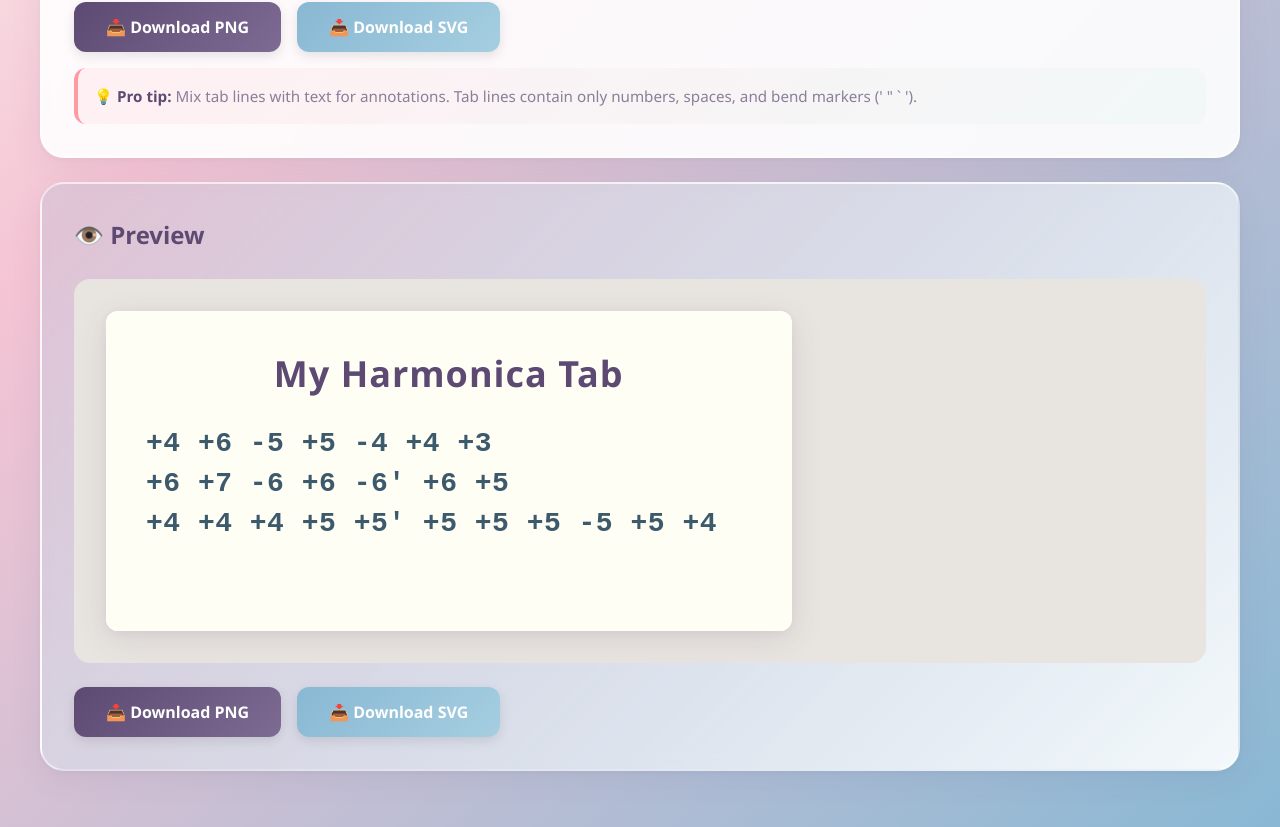
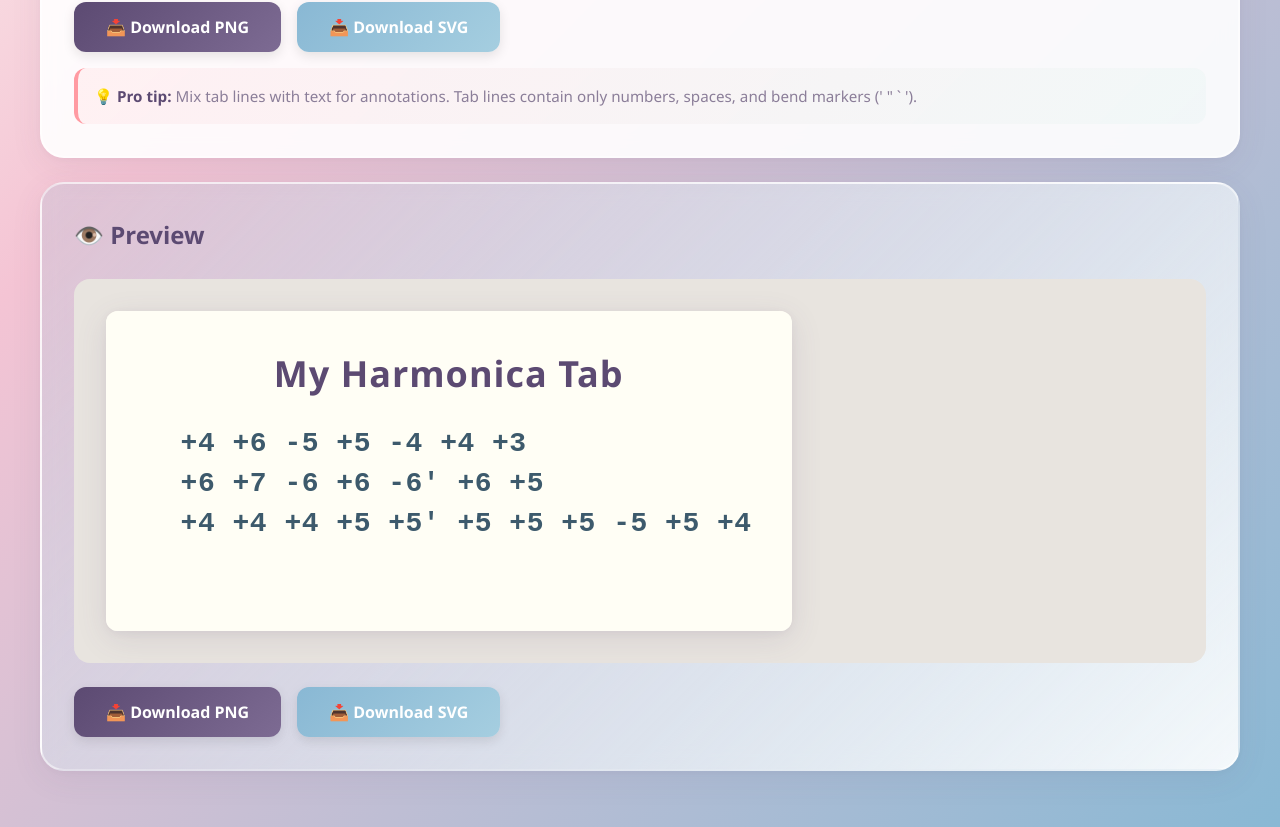
Before and after one commit to jjsalinas/harmonica-tabs-image-app, a React (Vite) app: page / in a window 1280 px wide. Shown: the part 1505-2332 px from the top of the page. Built offline with nearby package versions, Linux system fonts and the light colour scheme.

Commit message:
Respect tab lines internal spacing

```diff
--- a/src/components/HarmonicaTabGenerator.jsx
+++ b/src/components/HarmonicaTabGenerator.jsx
@@ -44,14 +44,14 @@ const parseInput = (text) => {
 
     // Tab lines contain only numbers, spaces, +/- signs, and bend markers
     const isTabLine =
-      /^[\s\d\+\-'"`'']+$/.test(line.trim()) && line.trim().length > 0;
+      /^[\s\d+\-'"`'']+$/.test(line.trim()) && line.trim().length > 0;
 
     let processedContent = line;
 
     // Add + signs to positive numbers in tab lines (only if not already present)
     if (isTabLine) {
       processedContent = line.replace(
-        /(\s|^)(\d+)(['"`'']?)/g,
+        /(\s+|^)(\d+)(['"`'']?)/g,
         (match, space, number, bend) => space + "+" + number + bend,
       );
     }
@@ -461,6 +461,7 @@ const PreviewSection = ({
                       fontWeight="600"
                       fill="#3d5a6c"
                       letterSpacing="0.5"
+                      xmlSpace="preserve"
                     >
                       {line.content}
                     </text>
```
